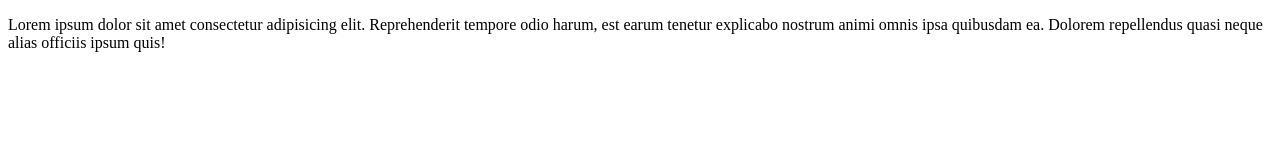
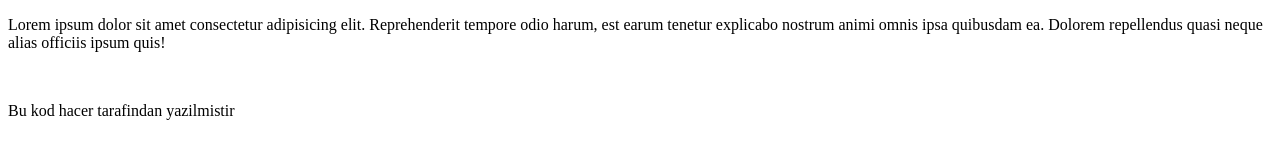
Before and after one commit to hacer83838/T1033, a plain HTML site: page index.html in a window 1280 px wide. Drawn offline with Linux system fonts and the light colour scheme.

Commit message:
bu hacerden geldi

```diff
--- a/index.html
+++ b/index.html
@@ -8,5 +8,7 @@
 </head>
 <body>
   <p>Lorem ipsum dolor sit amet consectetur adipisicing elit. Reprehenderit tempore odio harum, est earum tenetur explicabo nostrum animi omnis ipsa quibusdam ea. Dolorem repellendus quasi neque alias officiis ipsum quis!</p>
+  <br>
+  <p>Bu kod hacer tarafindan yazilmistir</p>
 </body>
 </html>
```
